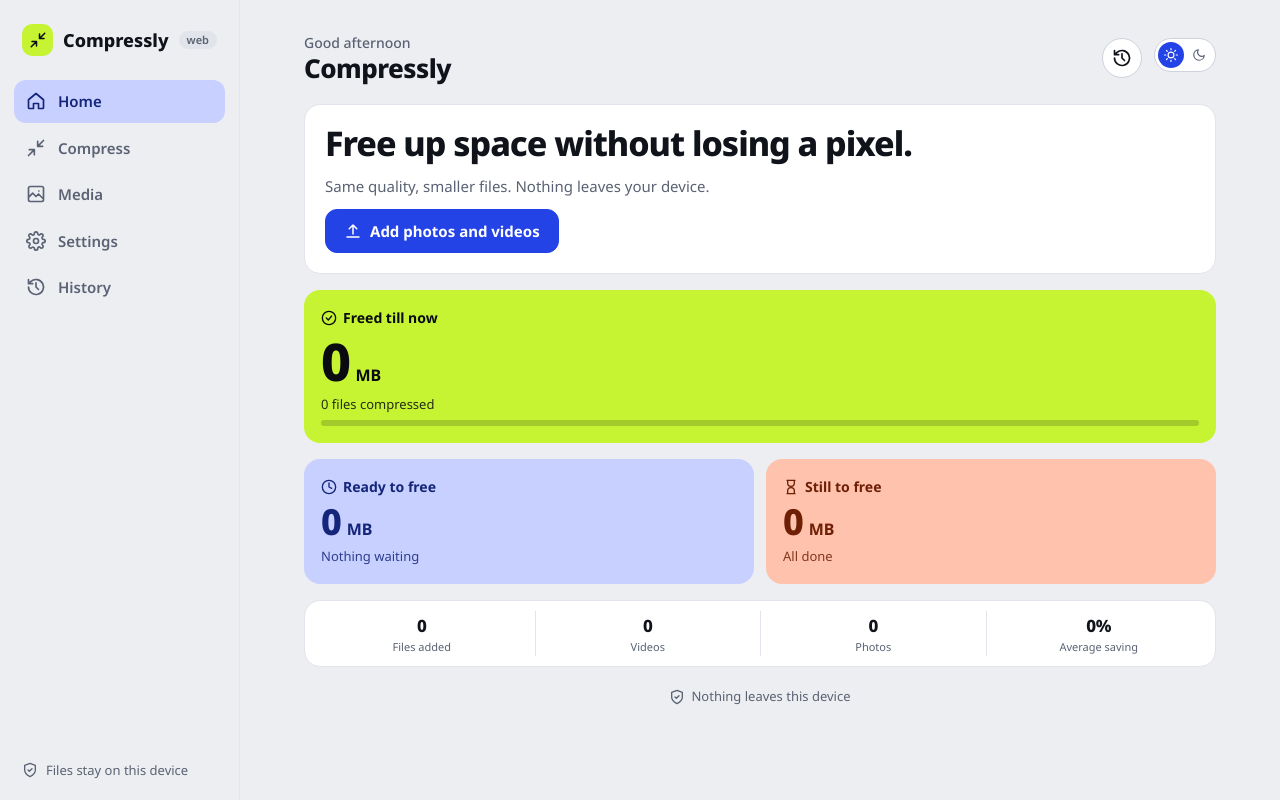
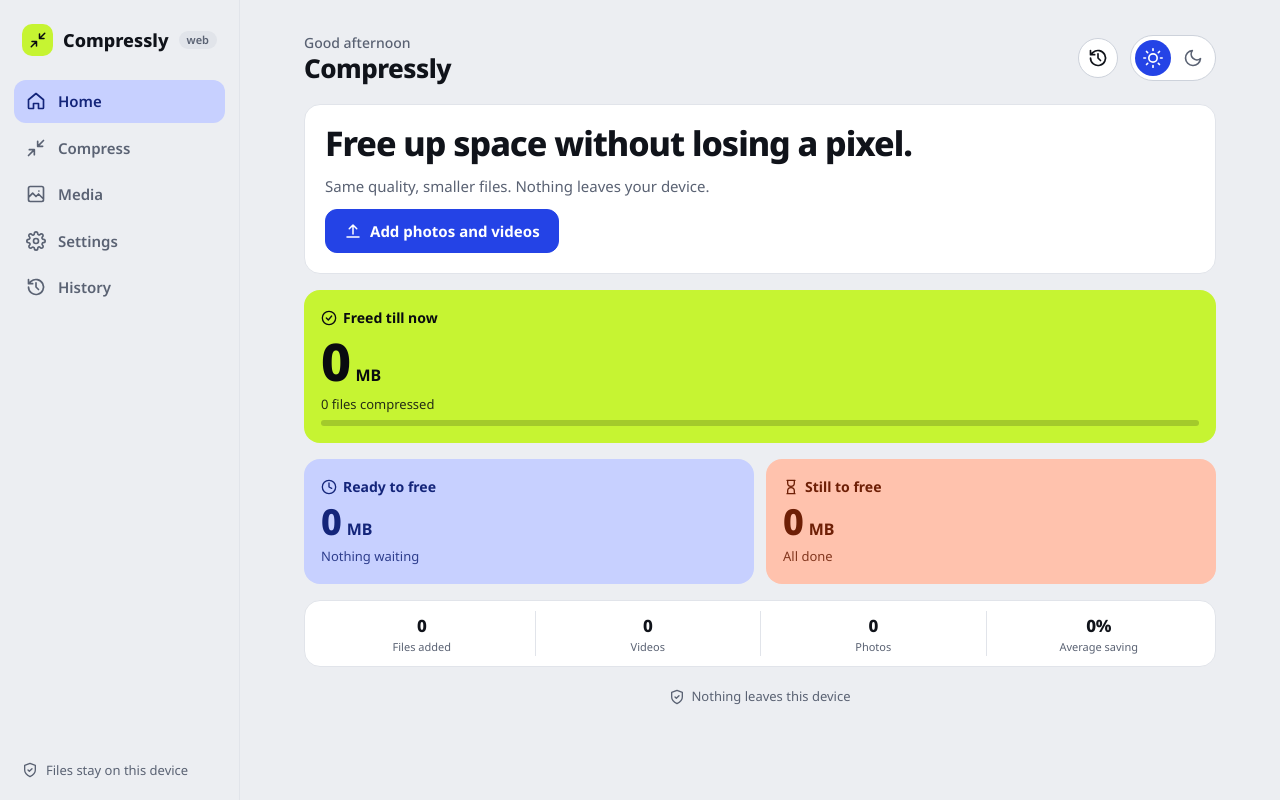
Before and after one commit to solankivedant/Compressly, a Next.js app in the folder web/: page / in a window 1280 px wide. Built offline with nearby package versions, Linux system fonts and the light colour scheme.

Commit message:
design: fix size of theme button in header

```diff
--- a/web/app/globals.css
+++ b/web/app/globals.css
@@ -505,10 +505,10 @@
 
 /* ---------- Light / dark switch in the header ---------- */
 .theme-toggle {
-  display: inline-flex; flex: none; align-self: flex-start; gap: 2px; padding: 3px; margin-top: 6px;
+  display: inline-flex; flex: none; align-self: center; gap: 4px; padding: 4px;
   border-radius: 999px; border: 1px solid var(--border); background: var(--card); color: var(--muted); cursor: pointer;
 }
-.theme-toggle span { display: grid; place-items: center; width: 26px; height: 26px; border-radius: 50%; transition: background 0.15s var(--ease), color 0.15s var(--ease); }
+.theme-toggle span { display: grid; place-items: center; width: 36px; height: 36px; border-radius: 50%; transition: background 0.15s var(--ease), color 0.15s var(--ease); }
 .theme-toggle span.on { background: var(--primary); color: var(--on-primary); }
 .theme-toggle:hover { background: var(--raised); }
 
--- a/web/components/Shell.tsx
+++ b/web/components/Shell.tsx
@@ -112,10 +112,10 @@
       onClick={() => applyTheme(dark ? 'light' : 'dark')}
     >
       <span className={dark ? '' : 'on'}>
-        <Icon name="sun" size={14} />
+        <Icon name="sun" size={20} />
       </span>
       <span className={dark ? 'on' : ''}>
-        <Icon name="moon" size={14} />
+        <Icon name="moon" size={20} />
       </span>
     </button>
   );
```
